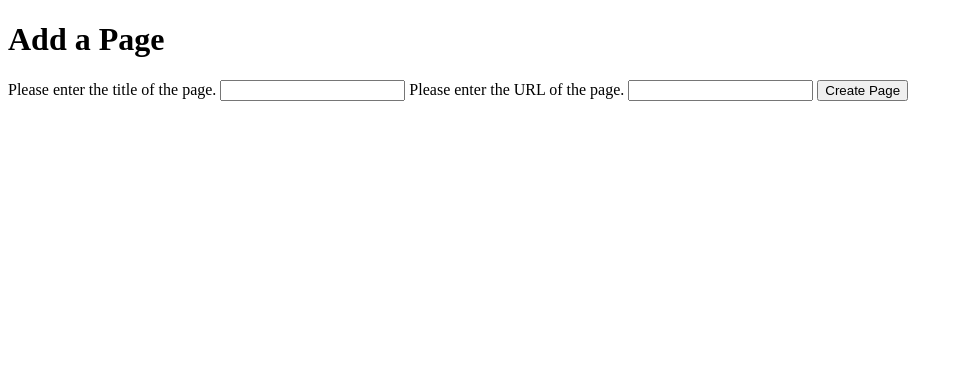
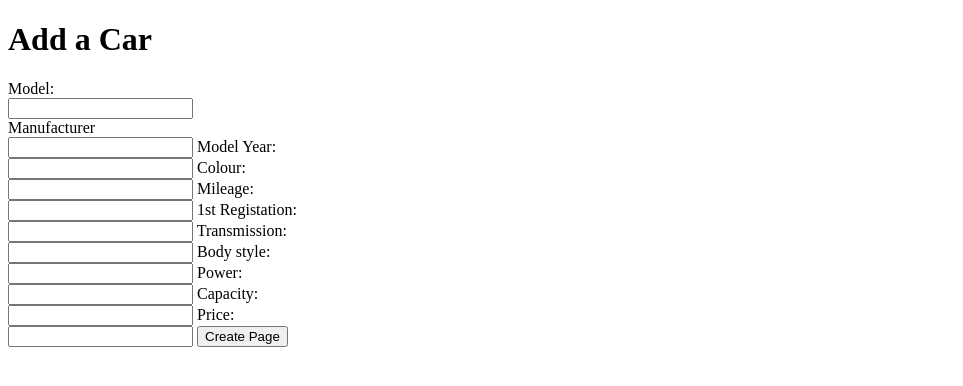
Before and after one commit to Mhiluf/tango_with_django_project, a Django app: a page that uses templates/rango/add_page.html in a window 1280 px wide. Shown: the top 386 px of the page, without its empty margins (0-963 px from the left). Run offline with Django 3.2, Linux system fonts and the light colour scheme; data comes from the database, SQL or seed files in the repository; both versions use the stored data as it was after the commit.

Commit message:
Update 5t of August

```diff
--- a/rango/apps.py
+++ b/rango/apps.py
@@ -2,4 +2,4 @@
 
 
 class RangoConfig(AppConfig):
-    name = 'rango'
+    name = 'Rango'
--- a/templates/rango/about.html
+++ b/templates/rango/about.html
@@ -11,7 +11,7 @@
     <body>
         <h1>Rango says...</h1>
         <div>
-            here is the about pagee! <br />
+            here is the about page! <br />
             <strong>{{ boldmessage }}</strong><br />
         </div>
         <div>
--- a/templates/rango/add_page.html
+++ b/templates/rango/add_page.html
@@ -1,21 +1,45 @@
 <!DOCTYPE html>
 <html>
     <head>
-        <title>Rango</title>
+        <title>Drive It!</title>
     </head>
     <body>
-        <h1>Add a Page</h1>
+        <h1>Add a Car</h1>
         <div>
             <form id="category_form" method="post" action="/rango/category/{{ category.slug }}/add_page/">
-                {% csrf_token %}
-                {% for hidden in form.hidden_fields %}
-                    {{ hidden }}
-                {% endfor %}
-                {% for field in form.visible_fields %}
-                    {{ field.errors }}
-                    {{ field.help_text }}
-                    {{ field }}
-                {% endfor %}
+                <label for="model">Model:</label><br>
+                <input type="text" id="model" name="model"><br>
+
+                <label for="manufacturer">Manufacturer</label><br>
+                <input type="text" id="manufacturer" name="manufacturer">
+
+                <label for="myear">Model Year:</label><br>
+                <input type="text" id="myear" name="myear">
+
+                <label for="colour">Colour:</label><br>
+                <input type="text" id="colour" name="colour">
+
+                <label for="mile">Mileage:</label><br>
+                <input type="text" id="mile" name="mile">
+
+                <label for="registration">1st Registation:</label><br>
+                <input type="text" id="registration" name="registration">
+
+                <label for="transmission">Transmission:</label><br>
+                <input type="text" id="transmission" name="transmission">
+
+                <label for="bstyle">Body style:</label><br>
+                <input type="text" id="bstyle" name="bstyle">
+
+                <label for="power">Power:</label><br>
+                <input type="text" id="power" name="power">
+
+                <label for="capacity">Capacity:</label><br>
+                <input type="text" id="capacity" name="capacity">
+
+                <label for="price">Price:</label><br>
+                <input type="text" id="price" name="price">
+
                 <input type="submit" name="submit" value="Create Page" />
             </form>
         </div>
--- /dev/null
+++ b/templates/rango/result_page.html
@@ -0,0 +1,5 @@
+<!DOCTYPE html>
+<html>
+<!-- New line-->
+
+</html>
```
Also changed, not shown: populate_rango.py (+15 -11 lines), db.sqlite3.
